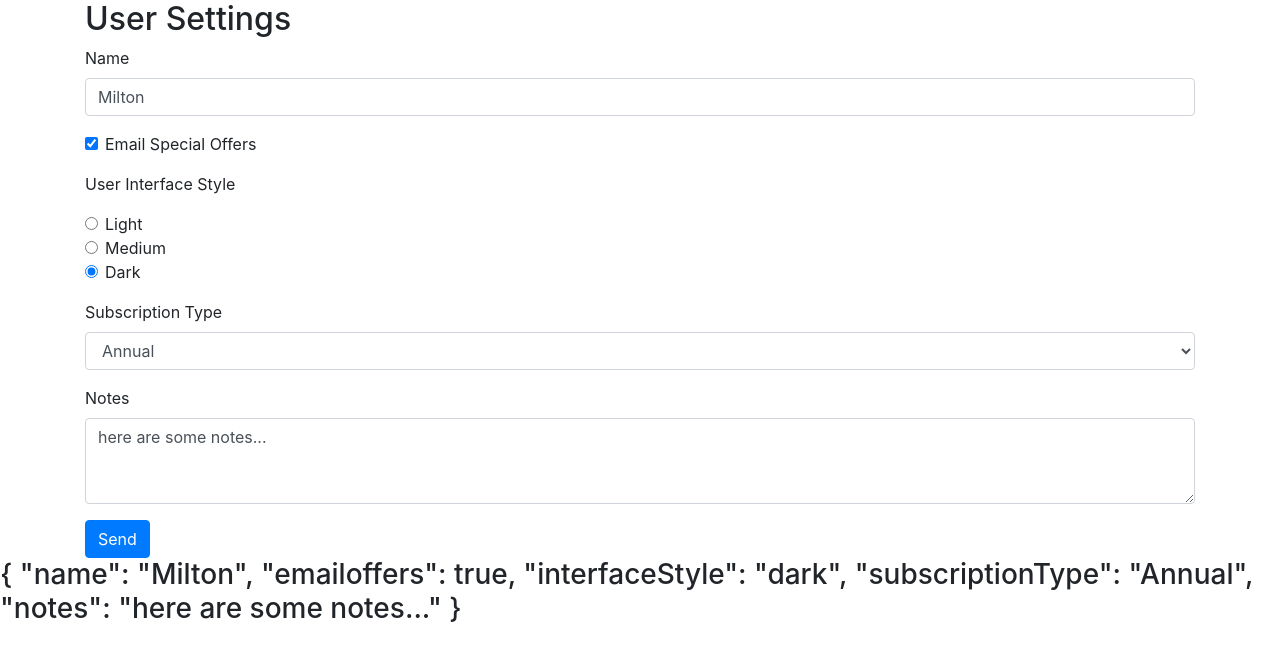
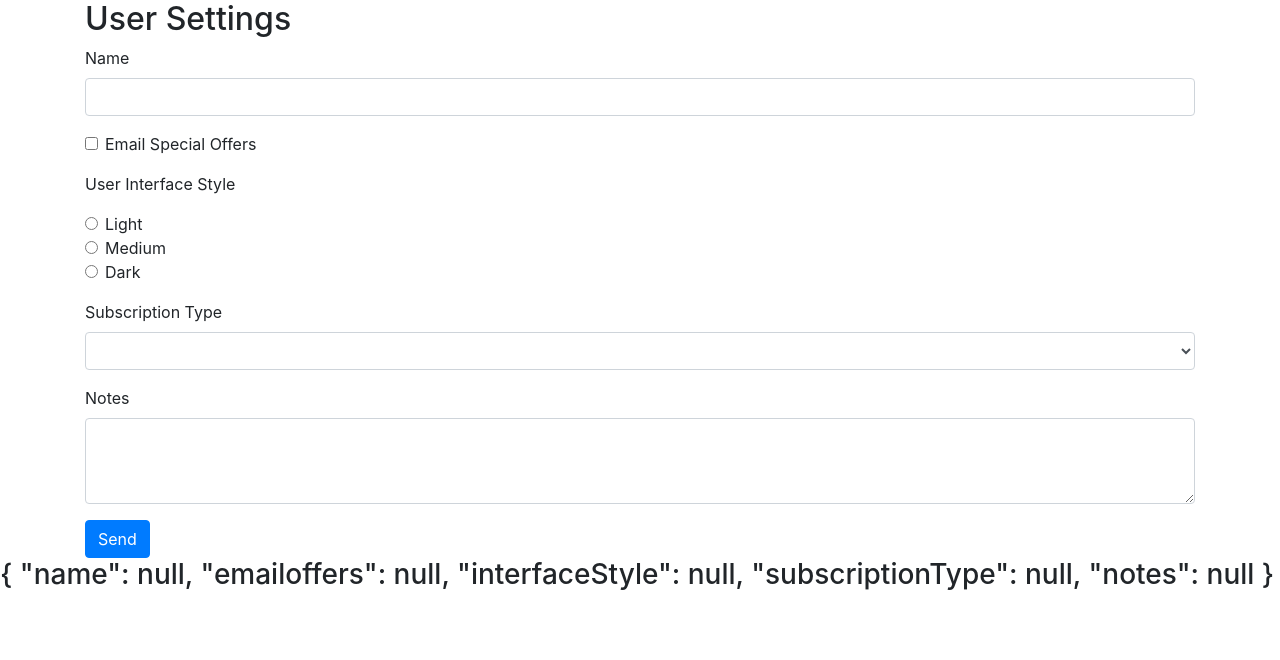
Before and after one commit to Inventrohyder/ps-demo-Angular-forms, an Angular app: page / in a window 1280 px wide. Shown: the top 660 px of the page. Built offline with nearby package versions, Linux system fonts and the light colour scheme.

Commit message:
lesson: HTML5 Field Validation

```diff
--- a/src/app/user-settings-form/user-settings-form.component.html
+++ b/src/app/user-settings-form/user-settings-form.component.html
@@ -1,14 +1,21 @@
 <div class="container">
     <h2>User Settings</h2>
-    <form #form="ngForm">
+
+    <!--
+        Turn on the browser's native validation using the directive `ngNativeValidate`.
+        It is normally off by default because of the differences in validation by
+        different browsers.
+    -->
+    <form #form="ngForm" ngNativeValidate>
 
         <div class="form-group">
             <label for="name">Name</label>
-            <input id="name" name="name" class="form-control" [(ngModel)]="userSettings.name"/>
+            <input id="name" name="name" class="form-control" [(ngModel)]="userSettings.name" required />
         </div>
 
         <div class="form-check form-group">
-            <input class="form-check-input" type="checkbox" id="emailoffers" name="emailoffers" [(ngModel)]="userSettings.emailoffers">
+            <input class="form-check-input" type="checkbox" id="emailoffers" name="emailoffers"
+                [(ngModel)]="userSettings.emailoffers">
             <label class="form-check-label" for="emailoffers">
                 Email Special Offers
             </label>
@@ -24,13 +31,15 @@
                 </label>
             </div>
             <div class="form-check">
-                <input class="form-check-input" type="radio" name="interfaceStyle" id="mediumInterface" value="medium" [(ngModel)]="userSettings.interfaceStyle">
+                <input class="form-check-input" type="radio" name="interfaceStyle" id="mediumInterface" value="medium"
+                    [(ngModel)]="userSettings.interfaceStyle">
                 <label class="form-check-label" for="mediumInterface">
                     Medium
                 </label>
             </div>
             <div class="form-check">
-                <input class="form-check-input" type="radio" name="interfaceStyle" id="darkInterface" value="dark" [(ngModel)]="userSettings.interfaceStyle">
+                <input class="form-check-input" type="radio" name="interfaceStyle" id="darkInterface" value="dark"
+                    [(ngModel)]="userSettings.interfaceStyle">
                 <label class="form-check-label" for="darkInterface">
                     Dark
                 </label>
@@ -39,8 +48,8 @@
 
         <div class="form-group">
             <label for="subscriptionType">Subscription Type</label>
-            <select class="form-control" id="subscriptionType"
-                    name="subscriptionType" [(ngModel)]="userSettings.subscriptionType">
+            <select class="form-control" id="subscriptionType" name="subscriptionType"
+                [(ngModel)]="userSettings.subscriptionType">
                 <option>Monthly</option>
                 <option>Annual</option>
                 <option>Lifetime</option>
--- a/src/app/user-settings-form/user-settings-form.component.ts
+++ b/src/app/user-settings-form/user-settings-form.component.ts
@@ -8,18 +8,19 @@
 })
 export class UserSettingsFormComponent implements OnInit {
 
+  // Set the values to null so that we start with an empty form
   originalUserSettings: UserSettings = {
-    name: 'Milton',
-    emailoffers: true,
-    interfaceStyle: 'dark',
-    subscriptionType: 'Annual',
-    notes: 'here are some notes...'
+    name: null,
+    emailoffers: null,
+    interfaceStyle: null,
+    subscriptionType: null,
+    notes: null
   }
 
   // Using a copy of the original user settings to avoid data corruption
   // in case the user cancels the form or hits the back button without
   // completing the form
-  userSettings : UserSettings = { ...this.originalUserSettings };
+  userSettings: UserSettings = { ...this.originalUserSettings };
 
   constructor() { }
 
```
